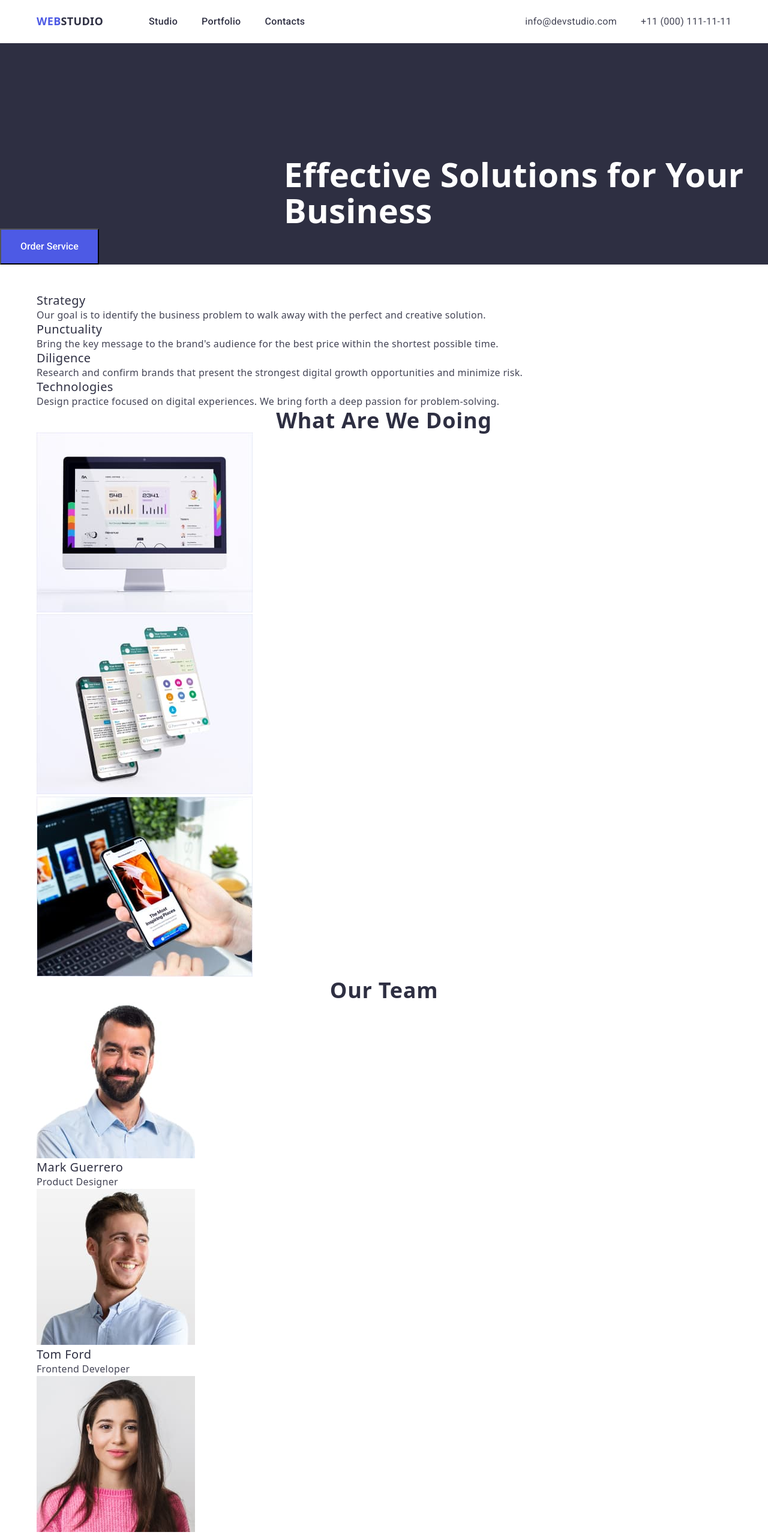
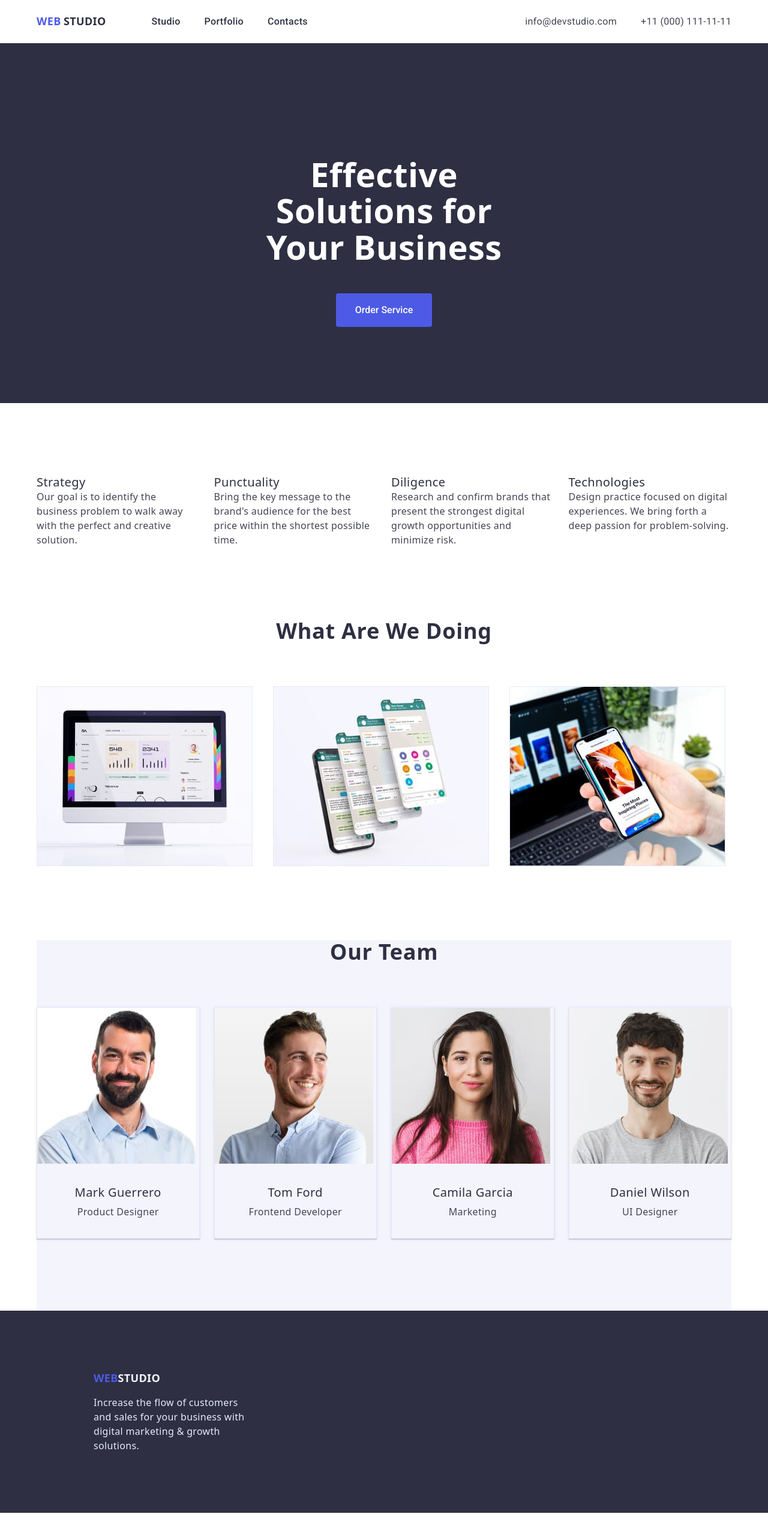
Before and after one commit to MarcusFort/goit-markup-hw-03, a plain HTML site: page index.html in a window 1280 px wide. Shown: the top 2559 px of the page at 60% size. After the commit the page ends 2522 px from the top, so only its background shows below. Drawn offline with nearby package versions, Linux system fonts and the light colour scheme.

Commit message:
19.03.2023 - 3:37

```diff
--- a/css/style.css
+++ b/css/style.css
@@ -60,13 +60,16 @@ ul {
   cursor: pointer;
 }
 
-/* NAVIGATION */
-
 .container {
   width: 1158px;
+  padding-left: 15px;
+  padding-right: 15px;
   margin-left: auto;
   margin-right: auto;
+  box-sizing: content-box;
 }
+
+/* NAVIGATION */
 
 .main-nav {
   display: flex;
@@ -150,23 +153,48 @@ ul {
 }
 
 /* MAIN */
-/* SECTION 1 */
+/* HERO */
 
-.section-1 {
+.hero {
+  box-sizing: border-box;
+  max-width: 1440px;
+  height: 600px;
   background: #2e2f42;
   margin-bottom: 48px;
+  margin-left: auto;
+  margin-right: auto;
 }
 
-.section-1-h1 {
+.position-h1,
+.position-button {
+  display: block;
+}
+
+.position-h1 {
+  display: flex;
+  justify-content: center;
+  padding-top: 188px;
+  padding-bottom: 48px;
+}
+
+.position-button {
+  padding-bottom: 188px;
+}
+
+.hero-h1 {
   color: #fff;
-  padding-top: 188px;
-  padding-left: 473px;
   font-weight: 700;
   font-size: 56px;
   line-height: 1.08;
+  text-align: center;
+  width: 495px;
 }
 
-.section-1-startpage-btn {
+.position-button .hero-h1 {
+  margin-top: 188px;
+}
+
+.hero-startpage-btn {
   color: var(--primary-btn-color);
   background-color: var(--primary-btn-bg-color);
   font-family: "Roboto";
@@ -178,23 +206,42 @@ ul {
   align-items: center;
   cursor: pointer;
   padding: 16px 32px;
+  margin: 0 auto;
+  border-radius: 4px;
+  border-style: none;
 }
 
-.section-1-startpage-btn:hover,
-.section-1-startpage-btn:focus {
+.hero-startpage-btn:hover,
+.hero-startpage-btn:focus {
   color: #fff;
   background-color: #404bbf;
   cursor: pointer;
 }
 
-/* SECTION 2 */
+/* SECTION 1 */
+.section-1 {
+  margin-top: 120px;
+}
 
-.section-2-h2 {
+.section-1-h2 {
   visibility: hidden;
   display: none;
 }
 
-.section-2-h3 {
+.position-section-1 {
+  display: flex;
+}
+
+.position-section-1 > .li-width {
+  width: calc((100% - 72px) / 4);
+  margin-right: 24px;
+}
+
+.position-section-1 > .li-width:nth-last-child(-n + 1) {
+  margin-right: 0px;
+}
+
+.section-1-h3 {
   font-weight: 500;
   font-size: 20px;
   line-height: 1.2;
@@ -202,7 +249,7 @@ ul {
   color: var(--title-text-color-primary);
 }
 
-.section-2-p {
+.section-1-p {
   font-weight: 400;
   font-size: 16px;
   line-height: 1.5;
@@ -210,7 +257,64 @@ ul {
   color: var(--title-text-color-secondary);
 }
 
+/* SECTION 2 */
+
+.section-2 {
+  margin-top: 120px;
+}
+
+.position-section-2 {
+  display: flex;
+}
+
+.position-section-2 > .li-width {
+  width: calc((100% - 48px) / 3);
+  margin-top: 72px;
+  margin-right: 24px;
+}
+
+.position-section-2 > .li-width:nth-last-child(-n + 1) {
+  margin-right: 0px;
+}
+
+.section-2-h2 {
+  font-weight: 700;
+  font-size: 36px;
+  line-height: 1.11;
+  text-align: center;
+  letter-spacing: 0.02em;
+  text-transform: capitalize;
+  color: var(--title-text-color-primary);
+}
+
+.section-2-img {
+  width: 360px;
+  height: 300px;
+}
+
 /* SECTION 3 */
+
+.section-3 {
+  margin-top: 120px;
+  background-color: #f4f4fd;
+}
+
+.position-section-3 {
+  display: flex;
+}
+
+.position-section-3 > .li-width {
+  width: calc((100% - 72px) / 4);
+  margin-right: 24px;
+  margin-bottom: 120px;
+  border: 1px solid #e7e9fc;
+  box-shadow: 0px 1px 6px rgba(46, 47, 66, 0.08),
+    0px 1px 1px rgba(46, 47, 66, 0.16), 0px 2px 1px rgba(46, 47, 66, 0.08);
+}
+
+.position-section-3 > .li-width:nth-last-child(-n + 1) {
+  margin-right: 0px;
+}
 
 .section-3-h2 {
   font-weight: 700;
@@ -220,47 +324,45 @@ ul {
   letter-spacing: 0.02em;
   text-transform: capitalize;
   color: var(--title-text-color-primary);
+  margin-bottom: 72px;
 }
 
-.section-3-img {
-  width: 360px;
-  height: 300px;
-}
-
-/* SECTION 4 */
-
-.section-4-h2 {
-  font-weight: 700;
-  font-size: 36px;
-  line-height: 1.11;
-  text-align: center;
-  letter-spacing: 0.02em;
-  text-transform: capitalize;
-  color: var(--title-text-color-primary);
-}
-
-.section-4-h3 {
+.section-3-h3 {
   font-weight: 500;
   font-size: 20px;
   line-height: 1.2;
   letter-spacing: 0.02em;
   color: var(--title-text-color-primary);
+  margin-top: 32px;
+  text-align: center;
 }
 
-.section-4-p {
+.section-3-p {
   font-weight: 400;
   font-size: 16px;
   line-height: 1.5;
   letter-spacing: 0.02em;
   color: var(--title-text-color-secondary);
+  margin-top: 8px;
+  margin-bottom: 32px;
+  text-align: center;
 }
 
 /* FOTTER */
 
-.footer-logo-position {
+.footer {
+  background: #2e2f42;
+  max-width: 1440px;
+  margin-left: auto;
+  margin-right: auto;
+}
+
+.footer-position {
+  display: flex;
+  flex-direction: column;
   padding-top: 100px;
   padding-left: 156px;
-  display: inline-block;
+  padding-bottom: 100px;
 }
 
 .footer-logo-parth1 {
@@ -279,22 +381,65 @@ ul {
   text-transform: uppercase;
 }
 
-.footer {
-  background: #2e2f42;
-}
-
 .footer-p {
+  width: 264px;
   font-weight: 400;
   font-size: 16px;
   line-height: 1.5;
   letter-spacing: 0.02em;
   color: #e7e9fc;
-  padding-top: 16px;
-  padding-left: 156px;
-  padding-bottom: 100px;
+  margin-top: 16px;
 }
 
 /* PORTFOLIO */
+
+/* MAIN MENU */
+
+.main-nav.border {
+  border-bottom: 1px solid #e7e9fc;
+}
+
+.portfolio-btn-list {
+  padding: 12px 24px;
+  border-radius: 4px;
+  border: 1px solid #e7e9fc;
+}
+
+.portfolio-btn.position {
+  display: flex;
+  justify-content: center;
+  margin-top: 96px;
+}
+
+.portfolio-btn > .li-width {
+  margin-right: 24px;
+}
+
+.portfolio-btn > .li-width:nth-last-child(-n + 1) {
+  margin-right: 0px;
+}
+
+/* PORTFOLIO PRODUCTS */
+
+.portfolio-product-list {
+  display: flex;
+  flex-wrap: wrap;
+  margin-top: 72px;
+}
+
+.portfolio-product-list > .li-width {
+  margin-right: 24px;
+  margin-bottom: 48px;
+  border: 1px solid #e7e9fc;
+}
+
+.portfolio-product-list > .li-width:nth-child(3n + 3) {
+  margin-right: 0px;
+}
+
+.portfolio-product-list > .li-width:nth-last-child(-n + 3) {
+  margin-bottom: 120px;
+}
 
 .portfolio-main-h1 {
   visibility: hidden;
@@ -307,6 +452,8 @@ ul {
   line-height: 1.2;
   letter-spacing: 0.02em;
   color: #2e2f42;
+  margin-top: 32px;
+  margin-left: 16px;
 }
 
 .portfolio-product-list-p {
@@ -315,4 +462,7 @@ ul {
   line-height: 1.5;
   letter-spacing: 0.02em;
   color: #434455;
+  margin-top: 8px;
+  margin-left: 16px;
+  margin-bottom: 32px;
 }
--- a/index.html
+++ b/index.html
@@ -22,7 +22,8 @@
             <!-- Navigation -->
             <nav class="main-nav">
                 <a href="/" class="logo-contener">
-                    <span class="nav-logo-text-parth1">Web</span><span class="nav-logo-text-parth2">Studio</span>
+                    <span class="nav-logo-text-parth1">Web</span>
+                    <span class="nav-logo-text-parth2">Studio</span>
                 </a>
                 <ul class="nav-title">
                     <li class="nav-title-list">
@@ -51,79 +52,83 @@
     </div>
 
     <main>
+        <!-- Hero -->
+        <section class="hero">
+            <div class="position-h1">
+                <h1 class="hero-h1">Effective Solutions for Your Business</h1>
+            </div>
+            <div class=".position-button">
+                <button class="hero-startpage-btn" type="button">Order Service</button>
+            </div>
+        </section>
         <!-- Section 1 -->
+        <div class="container">
             <section class="section-1">
-            <h1 class="section-1-h1">Effective Solutions for Your Business</h1>
-            <button class="section-1-startpage-btn" type="button">Order Service</button>
-        </section>
-        <!-- Section 2 -->
-        <div class="container">
-            <section class="section-2">
-                <h2 class="section-2-h2">Our Advantages</h2>
-                <ul class="list">
-                    <li>
-                        <h3 class="section-2-h3">Strategy</h3>
-                        <p class="section-2-p">Our goal is to identify the business problem to walk away with the
+                <h2 class="section-1-h2">Our Advantages</h2>
+                <ul class="position-section-1 list">
+                    <li class="li-width">
+                        <h3 class="section-1-h3">Strategy</h3>
+                        <p class="section-1-p">Our goal is to identify the business problem to walk away with the
                             perfect
                             and creative solution. </p>
                     </li>
-                    <li>
-                        <h3 class="section-2-h3">Punctuality</h3>
-                        <p class="section-2-p">Bring the key message to the brand's audience for the best price within
+                    <li class="li-width">
+                        <h3 class="section-1-h3">Punctuality</h3>
+                        <p class="section-1-p">Bring the key message to the brand's audience for the best price within
                             the
                             shortest possible time.</p>
                     </li>
-                    <li>
-                        <h3 class="section-2-h3">Diligence</h3>
-                        <p class="section-2-p">Research and confirm brands that present the strongest digital growth
+                    <li class="li-width">
+                        <h3 class="section-1-h3">Diligence</h3>
+                        <p class="section-1-p">Research and confirm brands that present the strongest digital growth
                             opportunities and minimize risk.</p>
                     </li>
-                    <li>
-                        <h3 class="section-2-h3">Technologies</h3>
-                        <p class="section-2-p">Design practice focused on digital experiences. We bring forth a deep
+                    <li class="li-width">
+                        <h3 class="section-1-h3">Technologies</h3>
+                        <p class="section-1-p">Design practice focused on digital experiences. We bring forth a deep
                             passion
                             for problem-solving.</p>
                     </li>
                 </ul>
             </section>
-            <!-- Section 3 -->
-            <section class="section-3">
-                <h2 class="section-3-h2">What are we doing</h2>
-                <ul class="list">
-                    <li>
-                        <img class="section-3-img" src="./images/img-1.jpg" alt="monitor" width="360">
+            <!-- Section 2 -->
+            <section class="section-2">
+                <h2 class="section-2-h2">What are we doing</h2>
+                <ul class="position-section-2 list">
+                    <li class="li-width">
+                        <img class="section-2-img" src="./images/img-1.jpg" alt="monitor" width="360">
                     </li>
-                    <li>
-                        <img class="section-3-img" src="./images/img-2.jpg" alt="mobile-apps" width="360">
+                    <li class="li-width">
+                        <img class="section-2-img" src="./images/img-2.jpg" alt="mobile-apps" width="360">
                     </li>
-                    <li>
-                        <img class="section-3-img" src="./images/img-3.jpg" alt="phone" width="360">
+                    <li class="li-width">
+                        <img class="section-2-img" src="./images/img-3.jpg" alt="phone" width="360">
                     </li>
                 </ul>
             </section>
-            <!-- Section 4 -->
-            <section class="section-4">
-                <h2 class="section-4-h2">Our Team</h2>
-                <ul class="list">
-                    <li>
+            <!-- Section 3 -->
+            <section class="section-3">
+                <h2 class="section-3-h2">Our Team</h2>
+                <ul class="position-section-3 list">
+                    <li class="li-width">
                         <img src="./images/team-card-1.jpg" alt="Mark Guerrero" width="264">
-                        <h3 class="section-4-h3">Mark Guerrero</h3>
-                        <p class="section-4-p">Product Designer</p>
+                        <h3 class="section-3-h3">Mark Guerrero</h3>
+                        <p class="section-3-p">Product Designer</p>
                     </li>
-                    <li>
+                    <li class="li-width">
                         <img src="./images/team-card-2.jpg" alt="Tom Ford" width="264">
-                        <h3 class="section-4-h3">Tom Ford</h3>
-                        <p class="section-4-p">Frontend Developer</p>
+                        <h3 class="section-3-h3">Tom Ford</h3>
+                        <p class="section-3-p">Frontend Developer</p>
                     </li>
-                    <li>
+                    <li class="li-width">
                         <img src="./images/team-card-3.jpg" alt="Camila Garcia" width="264">
-                        <h3 class="section-4-h3">Camila Garcia</h3>
-                        <p class="section-4-p">Marketing</p>
+                        <h3 class="section-3-h3">Camila Garcia</h3>
+                        <p class="section-3-p">Marketing</p>
                     </li>
-                    <li>
+                    <li class="li-width">
                         <img src="./images/team-card-4.jpg" alt="Daniel Wilson" width="264">
-                        <h3 class="section-4-h3">Daniel Wilson</h3>
-                        <p class="section-4-p">UI Designer</p>
+                        <h3 class="section-3-h3">Daniel Wilson</h3>
+                        <p class="section-3-p">UI Designer</p>
                     </li>
                 </ul>
             </section>
@@ -131,12 +136,14 @@
     </main>
     <!-- Footer -->
     <footer class="footer">
+        <div class="footer-position">
             <a href="./index.html" class="footer-logo-position">
                 <span class="footer-logo-parth1">Web</span><span class="footer-logo-parth2">Studio</span>
             </a>
             <p class="footer-p">Increase the flow of customers and sales for your business with digital marketing &
                 growth
                 solutions.</p>
+        </div>
     </footer>
 </body>
 
```
Also changed, not shown: portfolio.html (+43 -27 lines), images/img-1-2.jpg. Lines whose indentation alone changed are shown as unchanged.
